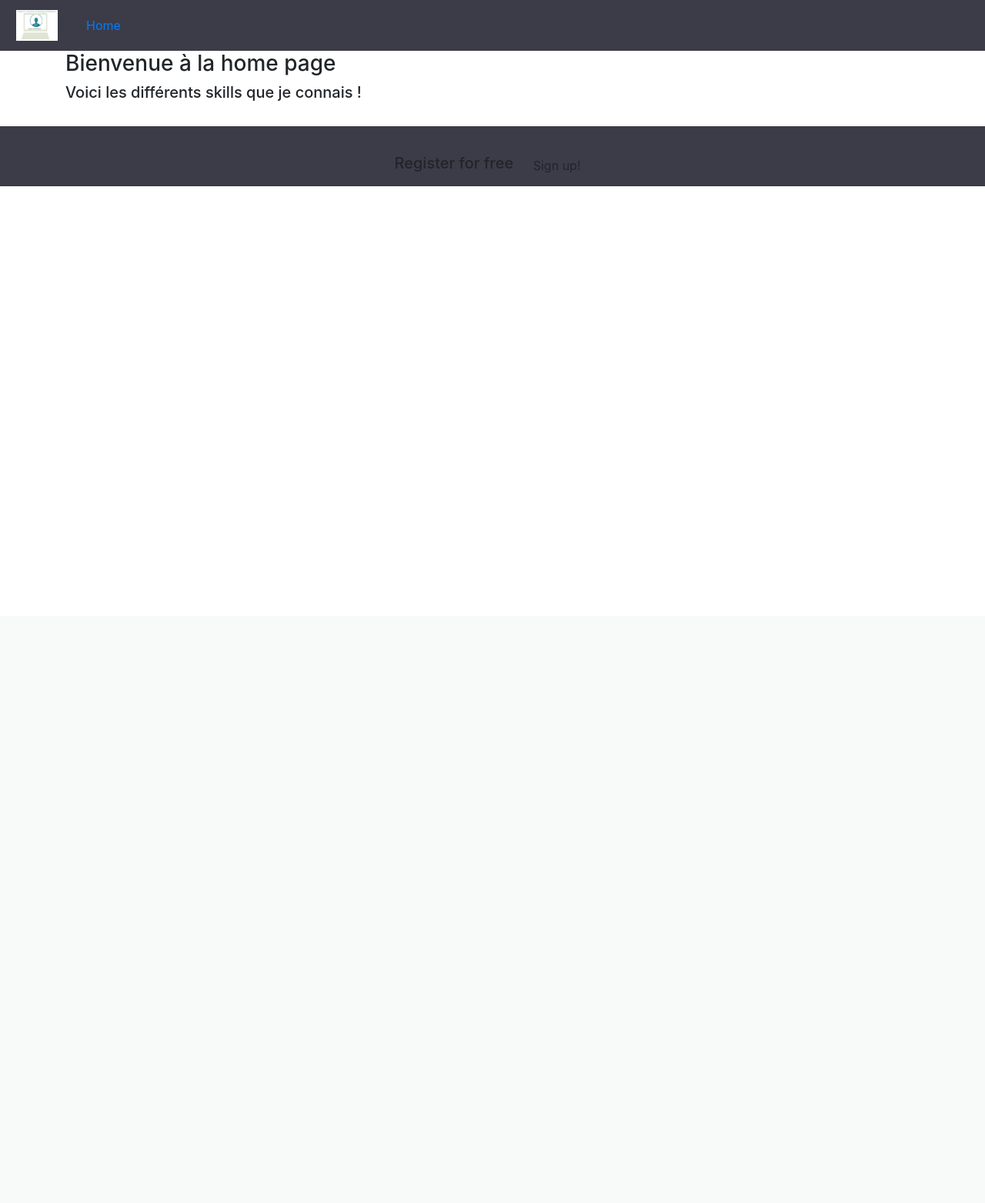
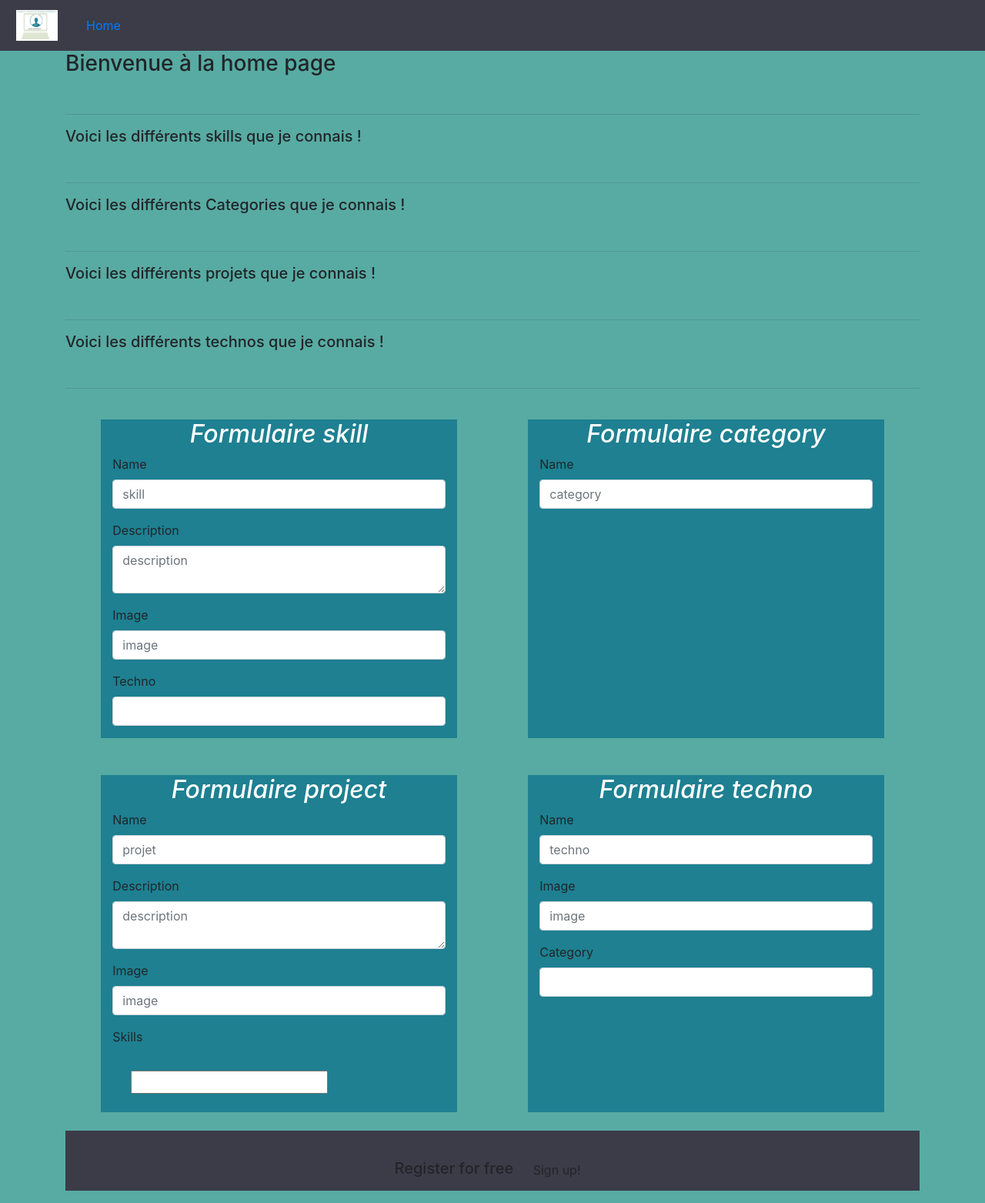
Before and after one commit to rouge13/portfolio, a Symfony app: template templates/home.html.twig in a window 1280 px wide. Shown: the whole page at 77% size. Before the commit the page ends 242 px from the top, so only its background shows below. Run offline with Twig, Linux system fonts and the light colour scheme; the template is opened without the code that fills it, so the values that code supplies are empty; form fields are guessed from the names that the template uses; some libraries are stand-ins or nearby versions.

Commit message:
formulaire ajouté

```diff
--- /dev/null
+++ b/public/styles/style.css
@@ -0,0 +1,15 @@
+/*.red-bg{*/
+/*    background: palevioletred;*/
+/*}*/
+
+body{
+    background-color: #58ABA2;
+}
+
+.card{
+    background-color: #DEE5D3;
+}
+
+.form{
+    background-color: #1E8091;
+}
--- a/templates/base.html.twig
+++ b/templates/base.html.twig
@@ -6,6 +6,7 @@
           content="width=device-width, user-scalable=no, initial-scale=1.0, maximum-scale=1.0, minimum-scale=1.0">
     <meta http-equiv="X-UA-Compatible" content="ie=edge">
     <link rel="stylesheet" href="https://stackpath.bootstrapcdn.com/bootstrap/4.4.1/css/bootstrap.min.css" integrity="sha384-Vkoo8x4CGsO3+Hhxv8T/Q5PaXtkKtu6ug5TOeNV6gBiFeWPGFN9MuhOf23Q9Ifjh" crossorigin="anonymous">
+    <link rel="stylesheet" href="{{ asset('styles/style.css') }}">
     <title>Test symfony</title>
 </head>
 <body>
--- a/templates/home.html.twig
+++ b/templates/home.html.twig
@@ -2,8 +2,11 @@
 
 {% block body %}
     <h3>Bienvenue à la home page</h3>
+
+
+    <br>
+    <hr>
     <h5>Voici les différents skills que je connais !</h5>
-    <br>
     <div class="d-flex justify-content-around row">
         {% for skill in skills %}
             <div class="card col-4 m-2 shadow p-3 mb-5 bg-white rounded align-items-center" style="height: auto">
@@ -23,4 +26,141 @@
             </div>
         {% endfor %}
     </div>
+
+    <br>
+    <hr>
+    <h5>Voici les différents Categories que je connais !</h5>
+    <div class="d-flex justify-content-around row">
+        {% for category in categories %}
+            <div class="card col-4 m-2 shadow p-3 mb-5 bg-white rounded align-items-center" style="height: auto">
+                <div class="card-header">
+                    La categorie :
+                    <br>
+                    {{ category.name }}
+                </div>
+            </div>
+        {% endfor %}
+    </div>
+
+
+    <br>
+    <hr>
+    <h5>Voici les différents projets que je connais !</h5>
+    <div class="d-flex justify-content-around row">
+        {% for project in projects %}
+            <div class="card col-4 m-2 shadow p-3 mb-5 bg-white rounded align-items-center" style="height: auto">
+                <div class="card-header">
+                    Le projet :
+                    <br>
+                    {{ project.name }}
+                </div>
+                <div class="card-body">
+                    Description :
+                    <br>
+                    {{ project.description }}
+                </div>
+                <div class="card-footer">
+                    <img style="height: 10vh;width: 10vw; object-fit: contain" src="{{ asset('assets/images/'~project.image) }}" alt="">
+                </div>
+            </div>
+        {% endfor %}
+    </div>
+
+
+    <br>
+    <hr>
+    <h5>Voici les différents technos que je connais !</h5>
+    <div class="d-flex justify-content-around row">
+        {% for techno in technos %}
+            <div class="card col-4 m-2 shadow p-3 mb-5 bg-white rounded align-items-center" style="height: auto">
+                <div class="card-header">
+                    La techno :
+                    <br>
+                    {{ techno.name }}
+                </div>
+                <div class="card-footer">
+                    <img style="height: 10vh;width: 10vw; object-fit: contain" src="{{ asset('assets/images/'~techno.image) }}" alt="">
+                </div>
+            </div>
+        {% endfor %}
+    </div>
+
+
+    <br>
+    <hr>
+    <div class="container ">
+
+    <div class="row d-flex justify-content-around">
+        <div class="col-5 form m-4">
+            <h2 class="text-center" style="font-style: italic; color: white">Formulaire skill</h2>
+
+            {{ form_start(skillForm) }}
+
+            {{ form_label(skillForm.name,null, {'label_attr': {'class': 'red-bg', 'style': 'color : white'} }) }}
+            <p>{{ form_widget(skillForm.name, {'attr': {'placeholder': 'skill'}}) }}</p>
+
+            {{ form_label(skillForm.description,null, {'label_attr': {'class': 'red-bg', 'style': 'color : white'} }) }}
+            <p>{{ form_widget(skillForm.description, {'attr': {'placeholder': 'description'}}) }}</p>
+
+            {{ form_label(skillForm.image,null, {'label_attr': {'class': 'red-bg', 'style': 'color : white'} }) }}
+            <p>{{ form_widget(skillForm.image, {'attr': {'placeholder': 'image'}}) }}</p>
+
+            {{ form_label(skillForm.techno,null, {'label_attr': {'class': 'red-bg', 'style': 'color : white'} }) }}
+            <p>{{ form_widget(skillForm.techno, {'attr': {'': ''}}) }}</p>
+
+            {{ form_end(skillForm) }}
+        </div>
+
+        <div class="col-5 form m-4">
+            <h2 class="text-center" style="font-style: italic; color: white">Formulaire category</h2>
+
+            {{ form_start(categoryForm) }}
+
+            {{ form_label(categoryForm.name,null, {'label_attr': {'class': 'red-bg', 'style': 'color : white'} }) }}
+            <p>{{ form_widget(categoryForm.name, {'attr': {'placeholder': 'category'}}) }}</p>
+
+            {{ form_end(categoryForm) }}
+        </div>
+    </div>
+
+    <div class="row d-flex justify-content-around">
+        <div class="col-5 form m-4">
+            <h2 class="text-center" style="font-style: italic; color: white">Formulaire project</h2>
+
+            {{ form_start(projectForm) }}
+
+            {{ form_label(projectForm.name,null, {'label_attr': {'class': 'red-bg', 'style': 'color : white'} }) }}
+            <p>{{ form_widget(projectForm.name, {'attr': {'placeholder': 'projet'}}) }}</p>
+
+            {{ form_label(projectForm.description,null, {'label_attr': {'class': 'red-bg', 'style': 'color : white'} }) }}
+            <p>{{ form_widget(projectForm.description, {'attr': {'placeholder': 'description'}}) }}</p>
+
+            {{ form_label(projectForm.image,null, {'label_attr': {'class': 'red-bg', 'style': 'color : white'} }) }}
+            <p>{{ form_widget(projectForm.image, {'attr': {'placeholder': 'image'}}) }}</p>
+
+            {{ form_label(projectForm.skills,null, {'label_attr': {'class': 'red-bg', 'style': 'color : white'} }) }}
+            <p>{{ form_widget(projectForm.skills, {'attr': {'class': 'row m-4 d-flex justify-content-around'}}) }}</p>
+
+            {{ form_end(projectForm) }}
+        </div>
+
+        <div class="col-5 form m-4">
+            <h2 class="text-center" style="font-style: italic; color: white">Formulaire techno</h2>
+
+            {{ form_start(technoForm) }}
+
+            {{ form_label(technoForm.name,null, {'label_attr': {'class': 'red-bg', 'style': 'color : white'} }) }}
+            <p>{{ form_widget(technoForm.name, {'attr': {'placeholder': 'techno'}}) }}</p>
+
+            {{ form_label(technoForm.image,null, {'label_attr': {'class': 'red-bg', 'style': 'color : white'} }) }}
+            <p>{{ form_widget(technoForm.image, {'attr': {'placeholder': 'image'}}) }}</p>
+
+            {{ form_label(technoForm.category,null, {'label_attr': {'class': 'red-bg', 'style': 'color : white'} }) }}
+            <p>{{ form_widget(technoForm.category, {'attr': {'placeholder': ''}}) }}</p>
+
+            {{ form_end(technoForm) }}
+        </div>
+    </div>
+
+
 {% endblock %}
```
Also changed, not shown: src/Controller/DefaultController.php (+79 -2 lines), src/Form/CategoryType.php (added, +27 -0 lines), src/Form/ProjectType.php (added, +32 -0 lines), src/Form/SkillType.php (added, +33 -0 lines), src/Form/TechnoType.php (added, +31 -0 lines), public/assets/images/creation JobType.JPG (added), public/assets/images/form job avec request.JPG (added), public/assets/images/function pour ajouter et afficher les jobs .JPG (added), public/assets/images/mise a jour avec le formulaire job.JPG (added), 1 other file.
